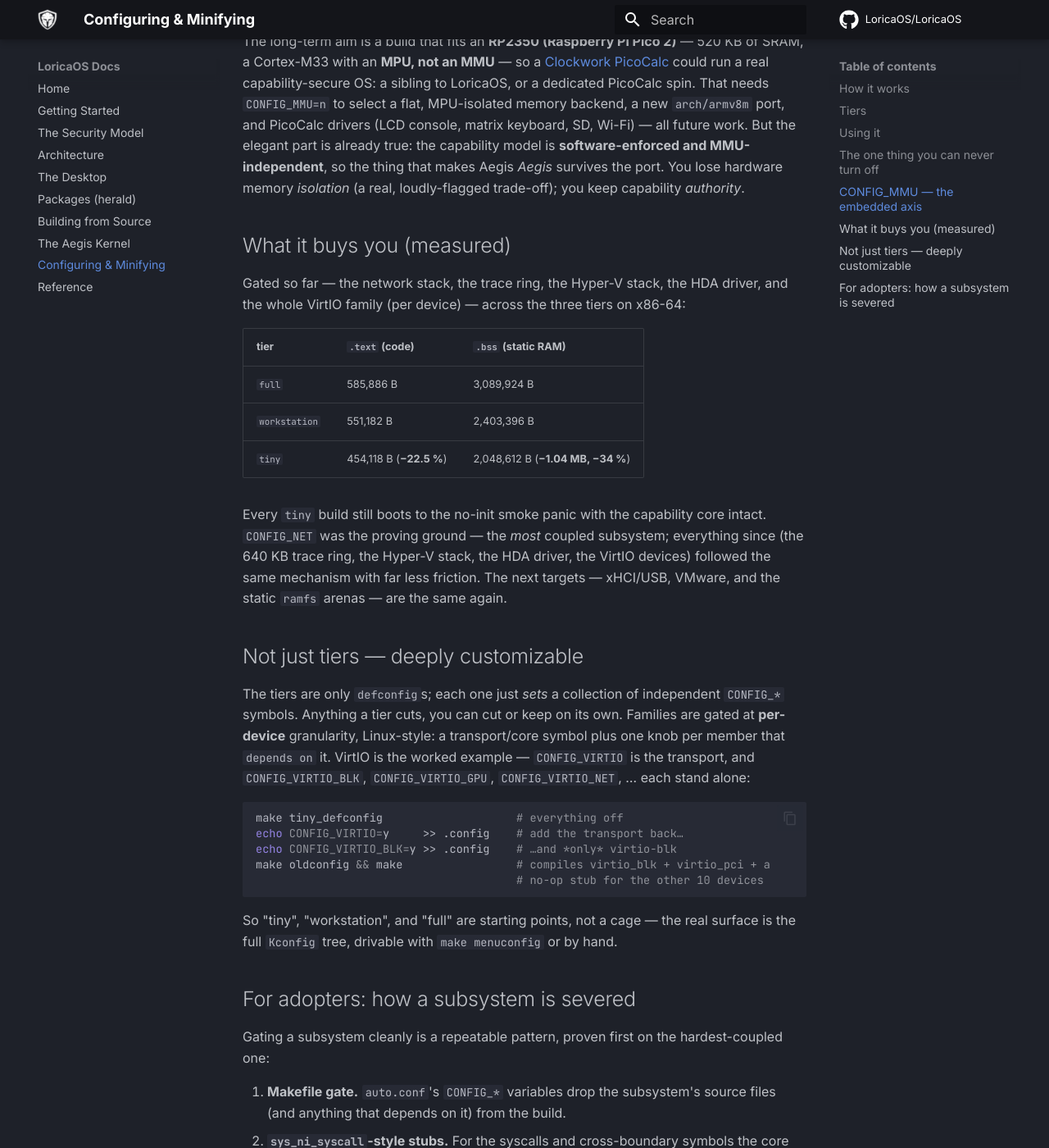
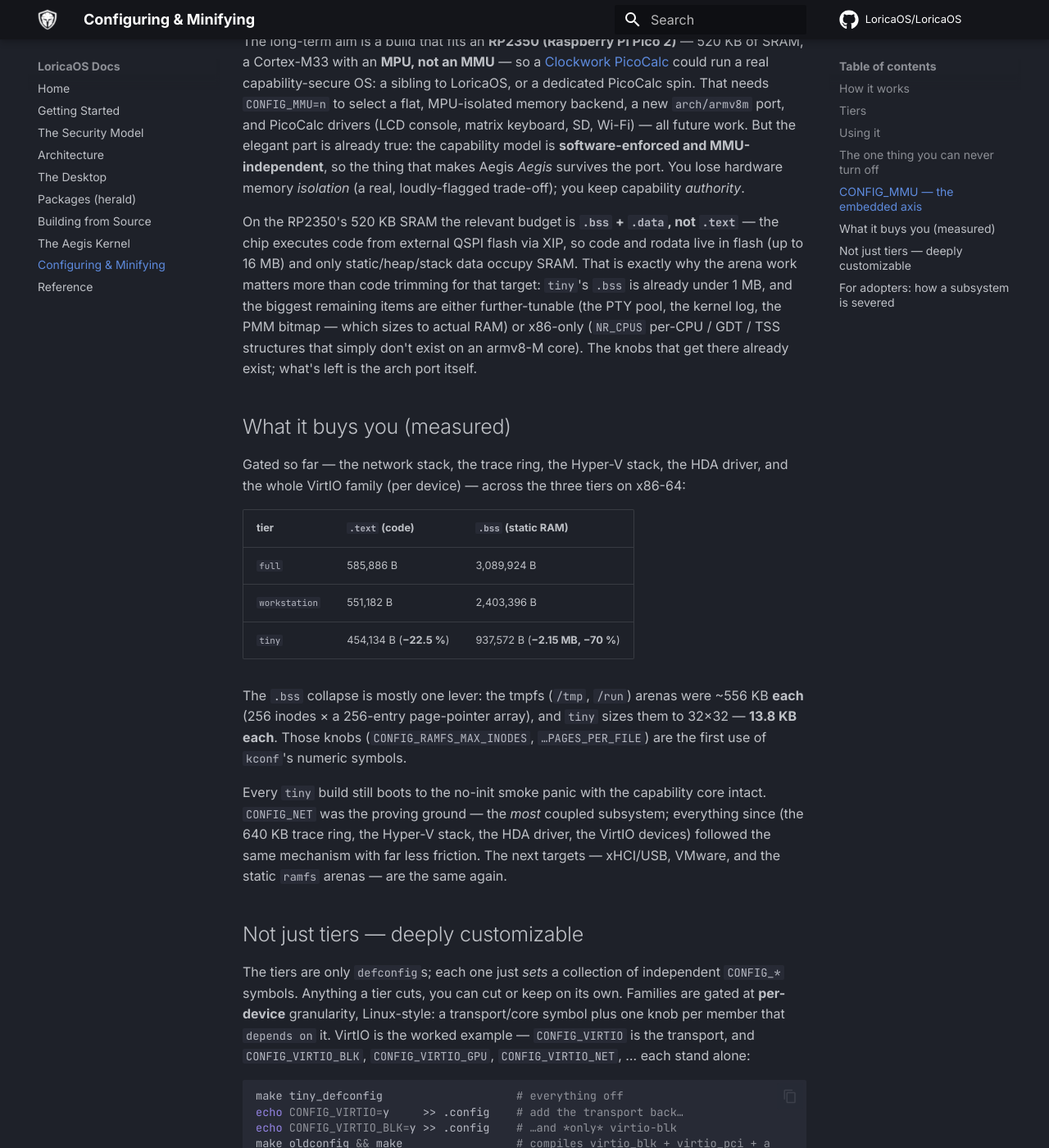
Before and after one commit to LoricaOS/docs, an MkDocs documentation site: the page built from docs/configuration.md, in a window 1280 px wide and 1400 px high, scrolled down 2157 px. Shown: the whole window at 82% size. Built offline with MkDocs 1.6.1 and Material for MkDocs 9.7.7, drawn with Linux system fonts in a browser that asks for light colours; comment, search, counter and statistics services are not loaded.

Commit message:
docs: tunable tmpfs arenas (tiny .bss -70%) + Pico SRAM-budget note
Co-Authored-By: Claude Opus 4.8 (1M context) <noreply@anthropic.com>

```diff
--- a/docs/configuration.md
+++ b/docs/configuration.md
@@ -94,6 +94,16 @@ model is **software-enforced and MMU-independent**, so the thing that makes
 Aegis *Aegis* survives the port. You lose hardware memory *isolation* (a real,
 loudly-flagged trade-off); you keep capability *authority*.
 
+On the RP2350's 520 KB SRAM the relevant budget is **`.bss` + `.data`, not
+`.text`** — the chip executes code from external QSPI flash via XIP, so code and
+rodata live in flash (up to 16 MB) and only static/heap/stack data occupy SRAM.
+That is exactly why the arena work matters more than code trimming for that
+target: `tiny`'s `.bss` is already under 1 MB, and the biggest remaining items
+are either further-tunable (the PTY pool, the kernel log, the PMM bitmap — which
+sizes to actual RAM) or x86-only (`NR_CPUS` per-CPU / GDT / TSS structures that
+simply don't exist on an armv8-M core). The knobs that get there already exist;
+what's left is the arch port itself.
+
 ## What it buys you (measured)
 
 Gated so far — the network stack, the trace ring, the Hyper-V stack, the HDA
@@ -104,7 +114,12 @@ x86-64:
 |------|----------------|---------------------|
 | `full` | 585,886 B | 3,089,924 B |
 | `workstation` | 551,182 B | 2,403,396 B |
-| `tiny` | 454,118 B (**−22.5 %**) | 2,048,612 B (**−1.04 MB, −34 %**) |
+| `tiny` | 454,134 B (**−22.5 %**) | 937,572 B (**−2.15 MB, −70 %**) |
+
+The `.bss` collapse is mostly one lever: the tmpfs (`/tmp`, `/run`) arenas were
+~556 KB **each** (256 inodes × a 256-entry page-pointer array), and `tiny` sizes
+them to 32×32 — **13.8 KB each**. Those knobs (`CONFIG_RAMFS_MAX_INODES`,
+`…PAGES_PER_FILE`) are the first use of `kconf`'s numeric symbols.
 
 Every `tiny` build still boots to the no-init smoke panic with the capability
 core intact. `CONFIG_NET` was the proving ground — the *most* coupled subsystem;
```
